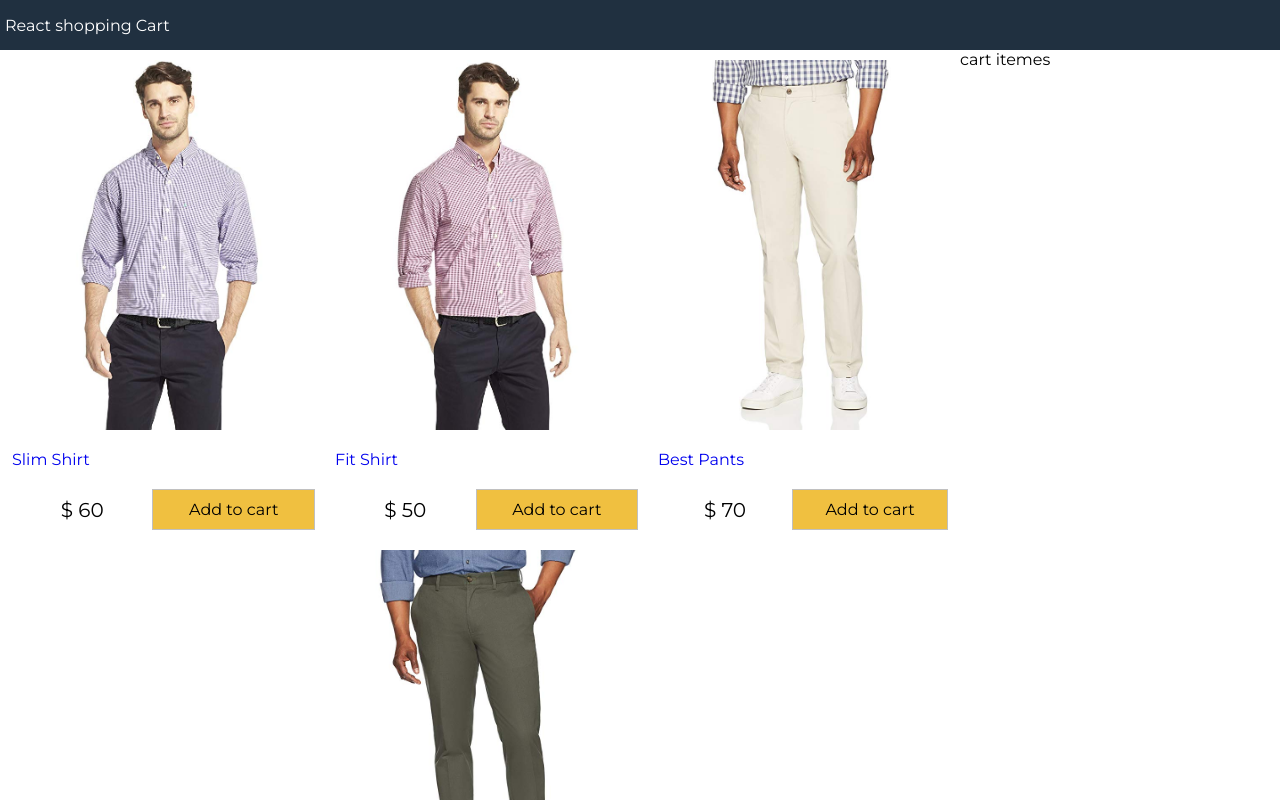
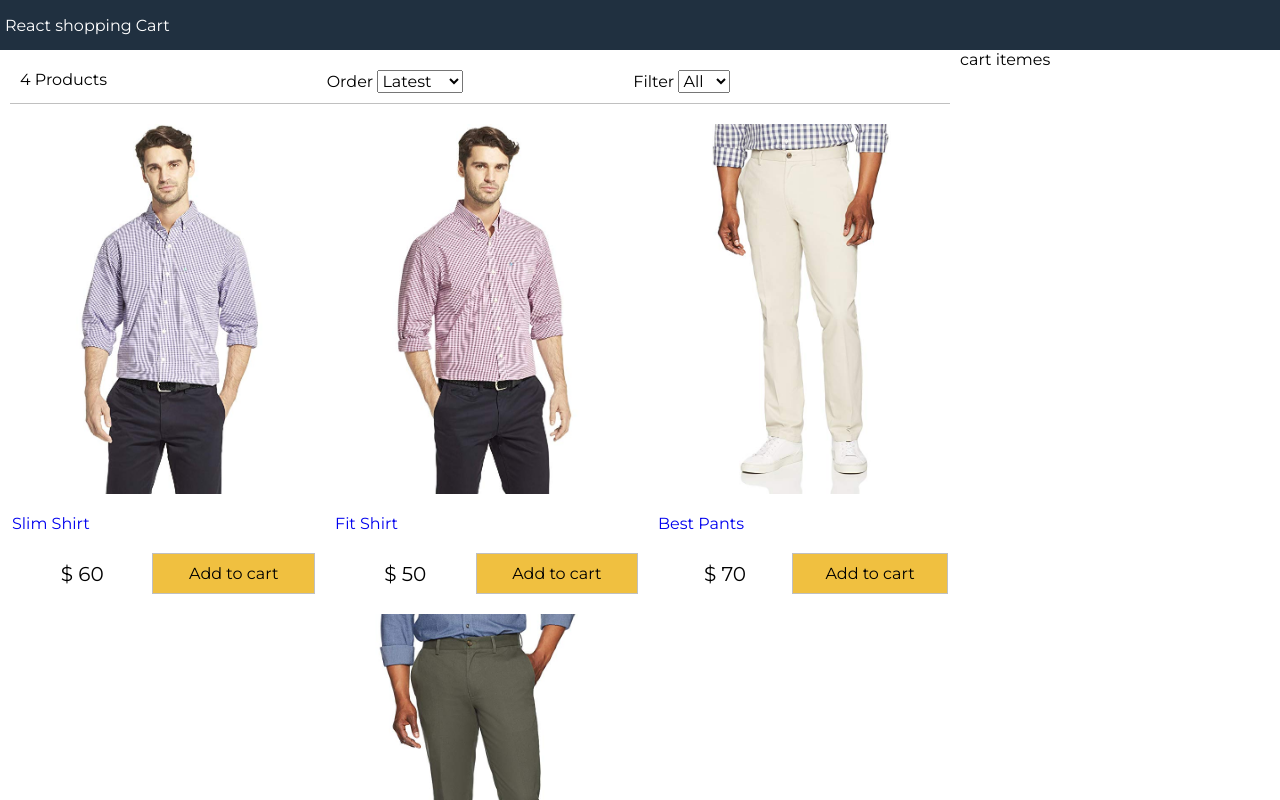
Before and after one commit to omids0/react-shopping-cart, a React (Create React App) app: page / in a window 1280 px wide. Shown: the top 800 px of the page. Built offline with nearby package versions, Linux system fonts and the light colour scheme.

Commit message:
filter-component

```diff
--- a/src/App.js
+++ b/src/App.js
@@ -1,4 +1,5 @@
 import React from 'react';
+import Filter from './component/Filter';
 import Products from './component/Products';
 import data from './data.json';
 
@@ -11,6 +12,37 @@
       sort: ''
     }
   }
+  sortProducts = (e) => {
+    //impl
+    console.log(e.target.value);
+    const sort = e.target.value
+    this.setState(state => ({
+      sort: sort,
+      products: this.state.products.slice().sort((a,b) => {
+        if(sort === 'Lowest') {
+          return a.price > b.price ? 1 : -1
+        } else if(sort === 'Highest') {
+          return a.price < b.price ? 1 : -1
+        } else if(sort === 'Latest') {
+          return a._id < b._id ? 1 : -1
+        }
+      })
+    }))
+  }
+  filterProducts = (e) => {
+    //impl
+    console.log(e.target.value);
+    if (e.target.value === "") {
+      this.setState({ size: e.target.value, products: data.products })
+    } else {
+      this.setState({
+        size: e.target.value,
+        products: data.products.filter(
+          product => product.availableSizes.indexOf(e.target.value) >= 0
+        )
+      })
+    }
+  }
   render() {
     return (
       <div className='grid-container'>
@@ -20,7 +52,14 @@
         <main>
           <div className='content'>
             <div className='main'>
-               <Products products={this.state.products} />
+              <Filter
+                count={this.state.products.length}
+                size={this.state.size}
+                sort={this.state.sort}
+                filterProducts={this.filterProducts}
+                sortProducts={this.sortProducts}
+              />
+              <Products products={this.state.products} />
             </div>
             <div className='sidebar'>
               cart itemes
--- /dev/null
+++ b/src/component/Filter.js
@@ -0,0 +1,31 @@
+import React, { Component } from 'react'
+
+export default class Filter extends Component {
+    render() {
+        return (
+            <div className='filter'>
+                <div className='filter-result'>{this.props.count} Products</div>
+                <div className='filter-sort'>
+                    Order{" "}
+                    <select value={this.props.sort} onChange={this.props.sortProducts}>
+                        <option value='Latest'>Latest</option>
+                        <option value='Lowest'>Lowest</option>
+                        <option value='Highest'>Highest</option>
+                    </select>
+                </div>
+                <div className='filter-size'>
+                    Filter{" "}
+                    <select value={this.props.size} onChange={this.props.filterProducts}>
+                        <option value=''>All</option>
+                        <option value='XS'>XS</option>
+                        <option value='S'>S</option>
+                        <option value='M'>M</option>
+                        <option value='L'>L</option>
+                        <option value='XL'>XL</option>
+                        <option value='XXL'>XXL</option>
+                    </select>
+                </div>
+            </div>
+        )
+    }
+}
--- a/src/data.json
+++ b/src/data.json
@@ -8,7 +8,8 @@
         "price": 60,
         "brand": " Nike",
         "rating": 4.5,
-        "numReviews": 10
+        "numReviews": 10,
+        "availableSizes": "XL,M,S"
       },
       {
         "_id": "2",
@@ -18,7 +19,8 @@
         "price": 50,
         "brand": " Nike",
         "rating": 4.2,
-        "numReviews": 5
+        "numReviews": 5,
+        "availableSizes": "XXL"
       },
       {
         "_id": "3",
@@ -28,7 +30,8 @@
         "price": 70,
         "brand": " Nike",
         "rating": 4.5,
-        "numReviews": 8
+        "numReviews": 8,
+        "availableSizes": "M"
       }, {
         "_id": "4",
         "name": "Best Pants",
@@ -37,7 +40,8 @@
         "price": 70,
         "brand": " Nike",
         "rating": 4.5,
-        "numReviews": 8
+        "numReviews": 8,
+        "availableSizes": "S"
       }
     ]
   }
--- a/src/index.css
+++ b/src/index.css
@@ -112,3 +112,15 @@
 .button.primary {
   background-color: #f0c040;
 }
+/*FILTERS*/
+.filter{
+  display: flex;
+  padding: 1rem;
+  margin: 1rem;
+  border-bottom: 0.1rem #c0c0c0 solid;
+  justify-content: space-between;
+}
+
+.filter div{
+  flex: 1;
+}
```
